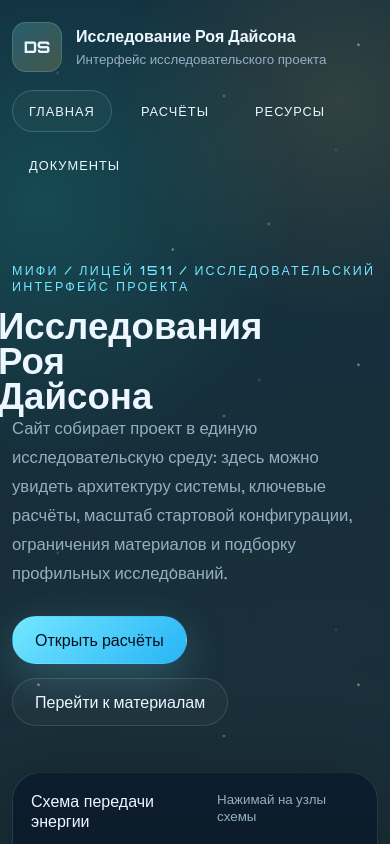
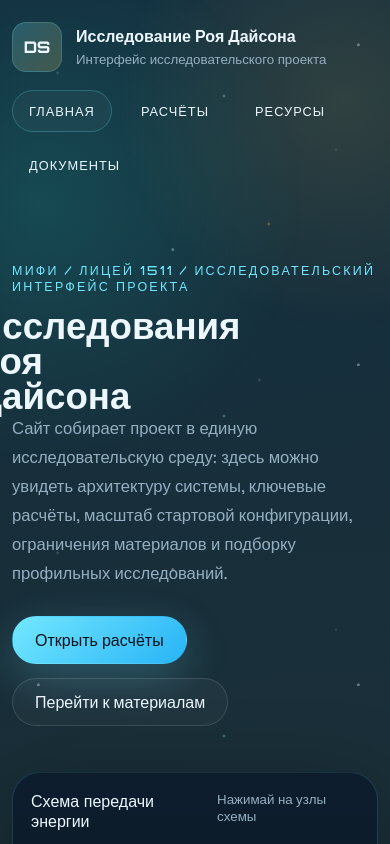
Before and after one commit to qri1/dyson, a React (Vite) app: page / in a window 390 px wide. Shown: the top 844 px of the page. Built offline with nearby package versions, Linux system fonts and the light colour scheme.

Commit message:
Shift hero title block much further left on mobile

```diff
--- a/src/styles.css
+++ b/src/styles.css
@@ -869,7 +869,7 @@ h3 {
   }
 
   .hero-copy h1 {
-    margin-left: -14px;
+    margin-left: -36px;
     font-size: clamp(1.9rem, 9.4vw, 3.2rem);
   }
 
```
